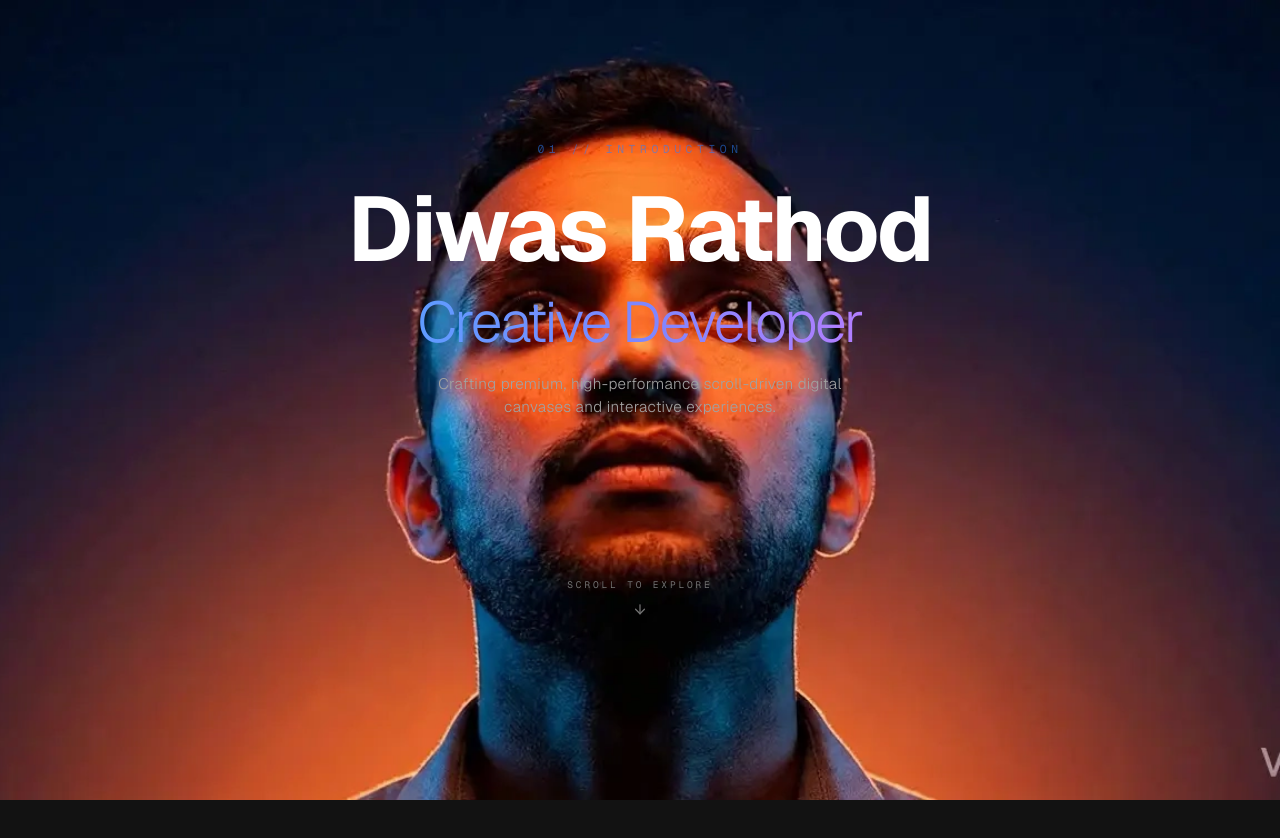
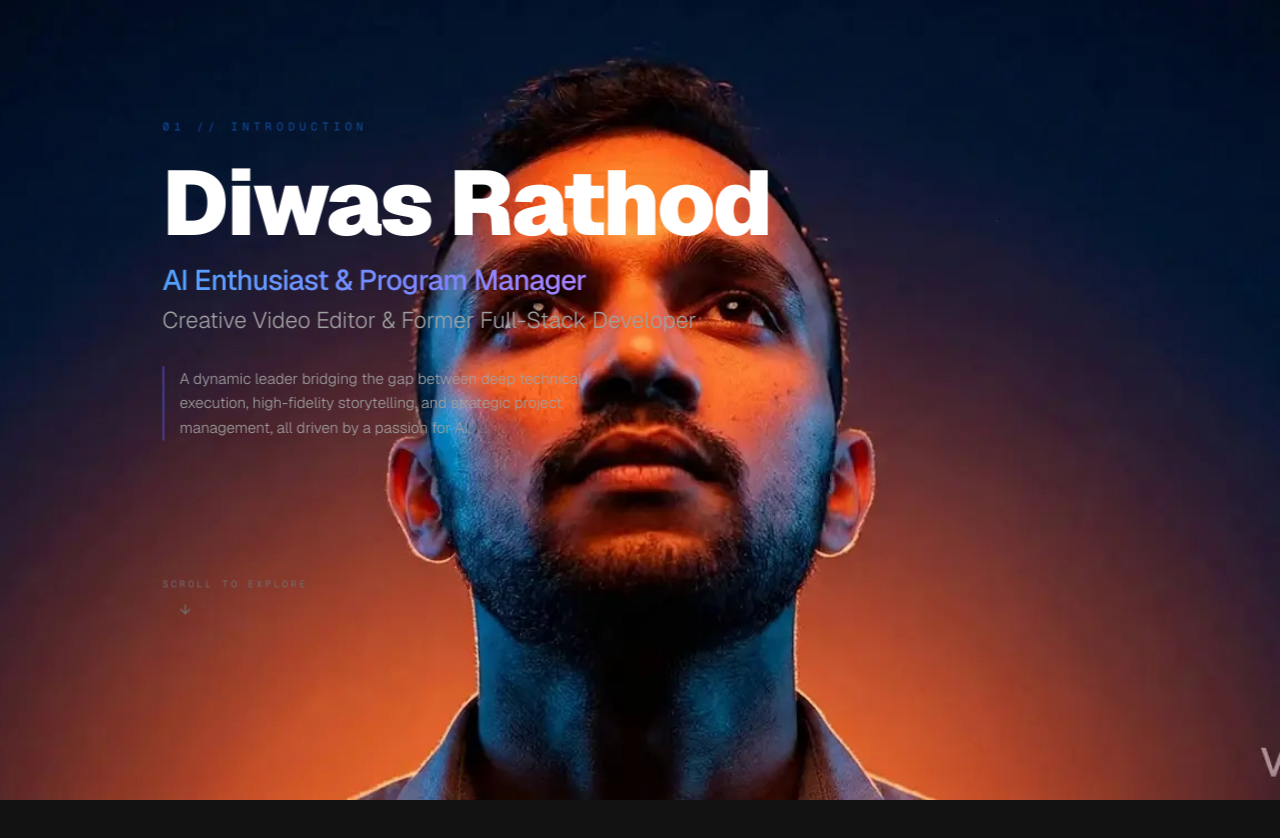
Before and after one commit to ItsMeDiwas/Personal-Website, a Next.js app: page / in a window 1280 px wide. Shown: the top 838 px of the page. Built offline with nearby package versions, Linux system fonts and the light colour scheme.

Commit message:
Feat: Redesign portfolio layout, professional headline, and project hierarchy

```diff
--- a/src/app/layout.tsx
+++ b/src/app/layout.tsx
@@ -13,8 +13,8 @@ const geistMono = Geist_Mono({
 });
 
 export const metadata: Metadata = {
-  title: "Diwas Rathod — Creative Developer & Engineer",
-  description: "A high-end scrollytelling digital portfolio showcasing cutting-edge engineering and premium interactive design.",
+  title: "Diwas Rathod | AI Enthusiast, PM & Creative Editor",
+  description: "AI Enthusiast & Program Manager | Creative Video Editor & Former Full-Stack Developer. Bridging technical precision with cinematic storytelling.",
 };
 
 export default function RootLayout({
--- a/src/components/Overlay.tsx
+++ b/src/components/Overlay.tsx
@@ -28,33 +28,40 @@ export default function Overlay() {
 
   return (
     <div className="absolute inset-0 z-10 w-full pointer-events-none select-none">
-      {/* SECTION 1: Introduction (Center Aligned) */}
+      {/* SECTION 1: Introduction (Left Aligned / Off-center layout) */}
       <motion.div
         style={{ opacity: opacity1, y: y1, scale: scale1 }}
-        className="fixed inset-0 flex flex-col items-center justify-center text-center px-4"
+        className="fixed inset-0 flex flex-col justify-center items-start px-8 md:px-24 lg:px-36 text-left max-w-5xl"
       >
-        <span className="text-xs font-mono tracking-[0.4em] uppercase text-blue-500 mb-4 animate-pulse">
+        <span className="text-xs font-mono tracking-[0.4em] uppercase text-blue-500 mb-6 animate-pulse">
           01 // INTRODUCTION
         </span>
-        <h1 className="text-5xl md:text-8xl font-bold tracking-tight text-white max-w-4xl leading-tight">
+        <h1 className="text-5xl md:text-8xl font-black tracking-tight text-white leading-none">
           Diwas Rathod
-          <span className="block mt-2 text-transparent bg-clip-text bg-gradient-to-r from-blue-400 via-indigo-400 to-purple-400 font-light text-4xl md:text-6xl">
-            Creative Developer
-          </span>
         </h1>
-        <p className="mt-6 text-sm md:text-base font-light text-neutral-400 max-w-md tracking-wide">
-          Crafting premium, high-performance scroll-driven digital canvases and interactive experiences.
+        <div className="mt-4 flex flex-col gap-2 max-w-3xl">
+          <h2 className="text-xl md:text-3xl font-medium tracking-tight text-transparent bg-clip-text bg-gradient-to-r from-blue-400 via-indigo-400 to-purple-400">
+            AI Enthusiast & Program Manager
+          </h2>
+          <h3 className="text-lg md:text-2xl font-light text-neutral-400">
+            Creative Video Editor & Former Full-Stack Developer
+          </h3>
+        </div>
+
+        {/* Intro text positioned off-center left below the headers */}
+        <p className="mt-8 text-sm md:text-base font-light text-neutral-400 max-w-md leading-relaxed border-l-2 border-indigo-500/50 pl-4">
+          A dynamic leader bridging the gap between deep technical execution, high-fidelity storytelling, and strategic project management, all driven by a passion for AI.
         </p>
 
         {/* Scroll Indicator Prompt */}
         <motion.div
           style={{ opacity: scrollIndicatorOpacity }}
-          className="absolute bottom-12 flex flex-col items-center justify-center"
+          className="absolute bottom-12 flex flex-col items-start"
         >
           <span className="text-[10px] font-mono uppercase tracking-[0.3em] text-neutral-500 mb-2">
             Scroll to Explore
           </span>
-          <div className="relative flex items-center justify-center">
+          <div className="relative flex items-center justify-center pl-4">
             <motion.div
               animate={{ y: [0, 6, 0] }}
               transition={{ repeat: Infinity, duration: 1.8, ease: "easeInOut" }}
@@ -65,41 +72,41 @@ export default function Overlay() {
         </motion.div>
       </motion.div>
 
-      {/* SECTION 2: Core Focus (Left Aligned) */}
+      {/* SECTION 2: Program Management & AI Integration (Left Aligned) */}
       <motion.div
         style={{ opacity: opacity2, y: y2 }}
         className="fixed inset-0 flex flex-col justify-center px-8 md:px-24 lg:px-36 max-w-4xl"
       >
         <span className="text-xs font-mono tracking-[0.4em] uppercase text-blue-400 mb-4">
-          02 // EXPERIENCE
+          02 // DIRECT & SCALE
         </span>
         <h2 className="text-4xl md:text-7xl font-bold tracking-tight text-white leading-tight">
-          I build digital
-          <span className="block text-transparent bg-clip-text bg-gradient-to-r from-blue-400 to-emerald-400">
-            experiences.
+          Orchestrating Complex
+          <span className="block text-transparent bg-clip-text bg-gradient-to-r from-blue-400 to-indigo-400">
+            AI Workflows.
           </span>
         </h2>
-        <p className="mt-6 text-neutral-400 font-light text-base md:text-lg max-w-lg leading-relaxed">
-          Through pixel-perfect fluid transitions, WebGL implementations, and optimized canvas scrubbing, your ideas come to life with buttery organic response.
+        <p className="mt-6 text-neutral-400 font-light text-base md:text-lg max-w-xl leading-relaxed">
+          As a strategic Program Manager and AI Enthusiast, I lead cross-functional squads to architect robust intelligent systems, orchestrate advanced language models, and scale high-impact automation pipelines.
         </p>
       </motion.div>
 
-      {/* SECTION 3: Vision (Right Aligned) */}
+      {/* SECTION 3: Video Editing & Creative Media (Right Aligned) */}
       <motion.div
         style={{ opacity: opacity3, y: y3 }}
         className="fixed inset-0 flex flex-col justify-center items-end px-8 md:px-24 lg:px-36 text-right ml-auto max-w-4xl"
       >
         <span className="text-xs font-mono tracking-[0.4em] uppercase text-purple-400 mb-4">
-          03 // THE PHILOSOPHY
+          03 // PACING & RHYTHM
         </span>
         <h2 className="text-4xl md:text-7xl font-bold tracking-tight text-white leading-tight">
-          Bridging design
+          Crafting High-Energy
           <span className="block text-transparent bg-clip-text bg-gradient-to-r from-purple-400 to-pink-400">
-            & engineering.
+            Visual Narratives.
           </span>
         </h2>
-        <p className="mt-6 text-neutral-400 font-light text-base md:text-lg max-w-lg leading-relaxed ml-auto">
-          True digital masterpieces exist at the intersection of aesthetic design and architectural perfection. I write high-performance frontend interfaces that never compromise on performance.
+        <p className="mt-6 text-neutral-400 font-light text-base md:text-lg max-w-xl leading-relaxed ml-auto">
+          Uniting technical mechanics with raw creative vision. I direct and edit high-impact video campaigns using dynamic cutting, rhythmic motion design, precise color grading, and immersive soundscapes that hook and hold attention.
         </p>
       </motion.div>
     </div>
--- a/src/components/Projects.tsx
+++ b/src/components/Projects.tsx
@@ -16,30 +16,30 @@ interface Project {
 
 const projects: Project[] = [
   {
-    id: "aether",
-    title: "Project Aether",
-    category: "EXPERIMENTAL WEBGL BROWSER",
-    description: "A futuristic spatial web browser concept leveraging hardware-accelerated 3D nodes, dynamic spatial bookmarks, and zero-latency layout rendering.",
+    id: "ai-operations",
+    title: "Project Jarvis-Core",
+    category: "AI ORCHESTRATION & PROGRAM MANAGEMENT",
+    description: "Orchestrated the architectural rollout of an enterprise-level multi-agent AI assistant. Coordinated a cross-functional engineering team of 12 to deploy LLM pipelines, reducing task latency by 42% and automating core business workflows.",
     image: "/images/project_aether.png",
-    tags: ["Next.js 14", "Three.js", "WebGL", "Framer Motion"],
+    tags: ["AI Agents", "LLM Pipelines", "Agile Leadership", "System Architecture"],
     link: "#",
   },
   {
-    id: "halcyon",
-    title: "Project Halcyon",
-    category: "GENERATIVE SOUNDSCAPES",
-    description: "An immersive, atmospheric ambient generator turning real-time system interactions and visual waveforms into harmonic, organic acoustic soundscapes.",
+    id: "video-creative",
+    title: "Cyberpunk Cinematic Reel",
+    category: "VIDEO EDITING & CREATIVE MEDIA",
+    description: "Designed, directed, and edited a series of high-impact cinematic promotional videos. Developed dynamic rhythm-based pacing cuts, bespoke visual effects, precise color grading, and custom high-fidelity sound design.",
     image: "/images/project_halcyon.png",
-    tags: ["React", "Web Audio API", "Tailwind CSS", "Canvas API"],
+    tags: ["Premiere Pro", "After Effects", "Sound Design", "Cinematic Pacing"],
     link: "#",
   },
   {
-    id: "nova",
-    title: "Project Nova",
-    category: "COLLABORATIVE WORKSPACE",
-    description: "An infinite vector design workspace for creative agencies. Multi-user cursor tracking, collaborative path editing, and asset library synchronization.",
+    id: "full-stack",
+    title: "SaaS Analytics & WebGL Dashboard",
+    category: "FULL-STACK DEVELOPMENT (THE ROOTS)",
+    description: "Engineered a high-throughput real-time data analytics dashboard. Built a robust NestJS backend API, PostgreSQL databases, real-time WebSockets communication, and interactive WebGL chart visualization layers.",
     image: "/images/project_nova.png",
-    tags: ["Next.js", "WebSockets", "Canvas 2D", "TypeScript"],
+    tags: ["Next.js", "Node.js / NestJS", "Three.js / WebGL", "WebSockets"],
     link: "#",
   },
 ];
```
